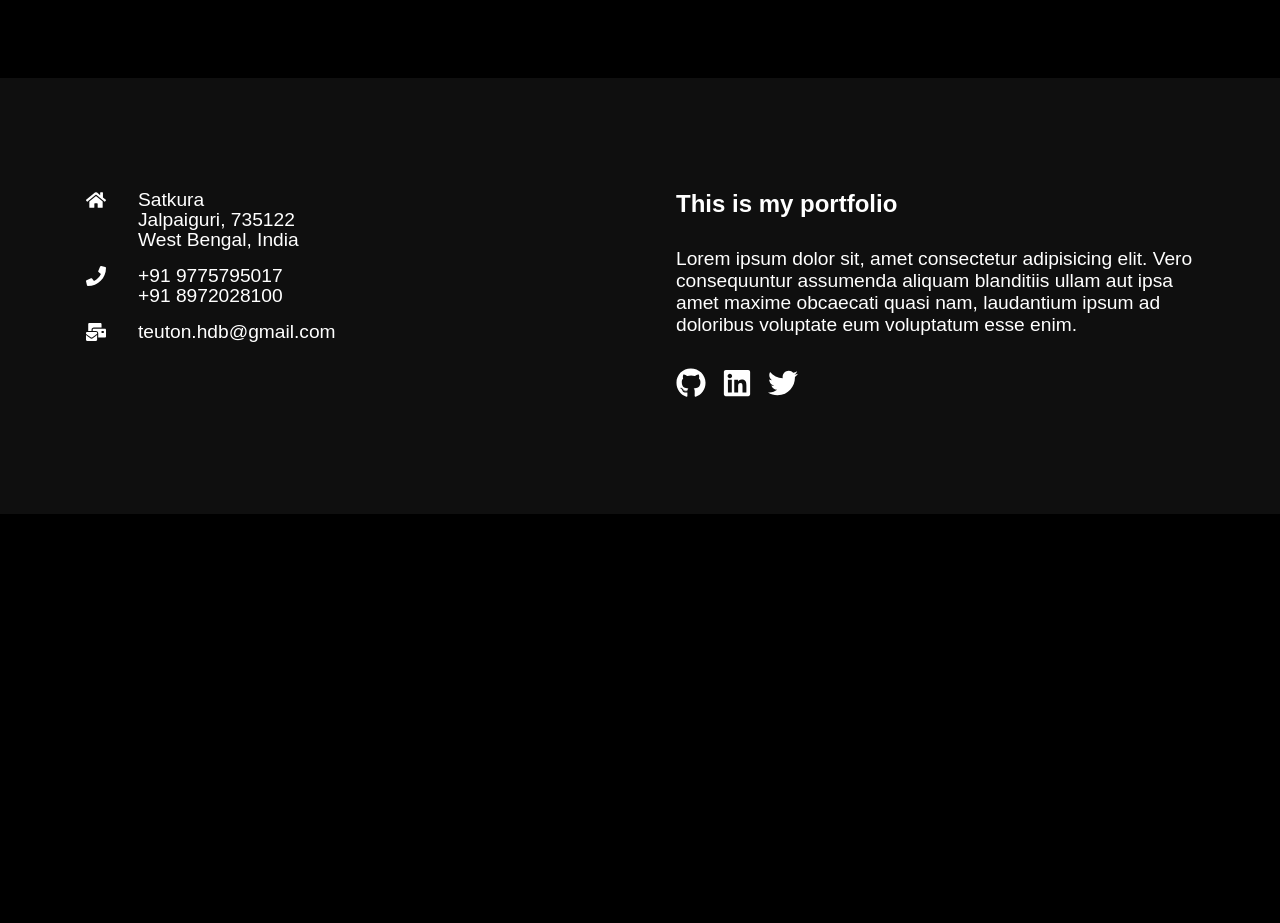
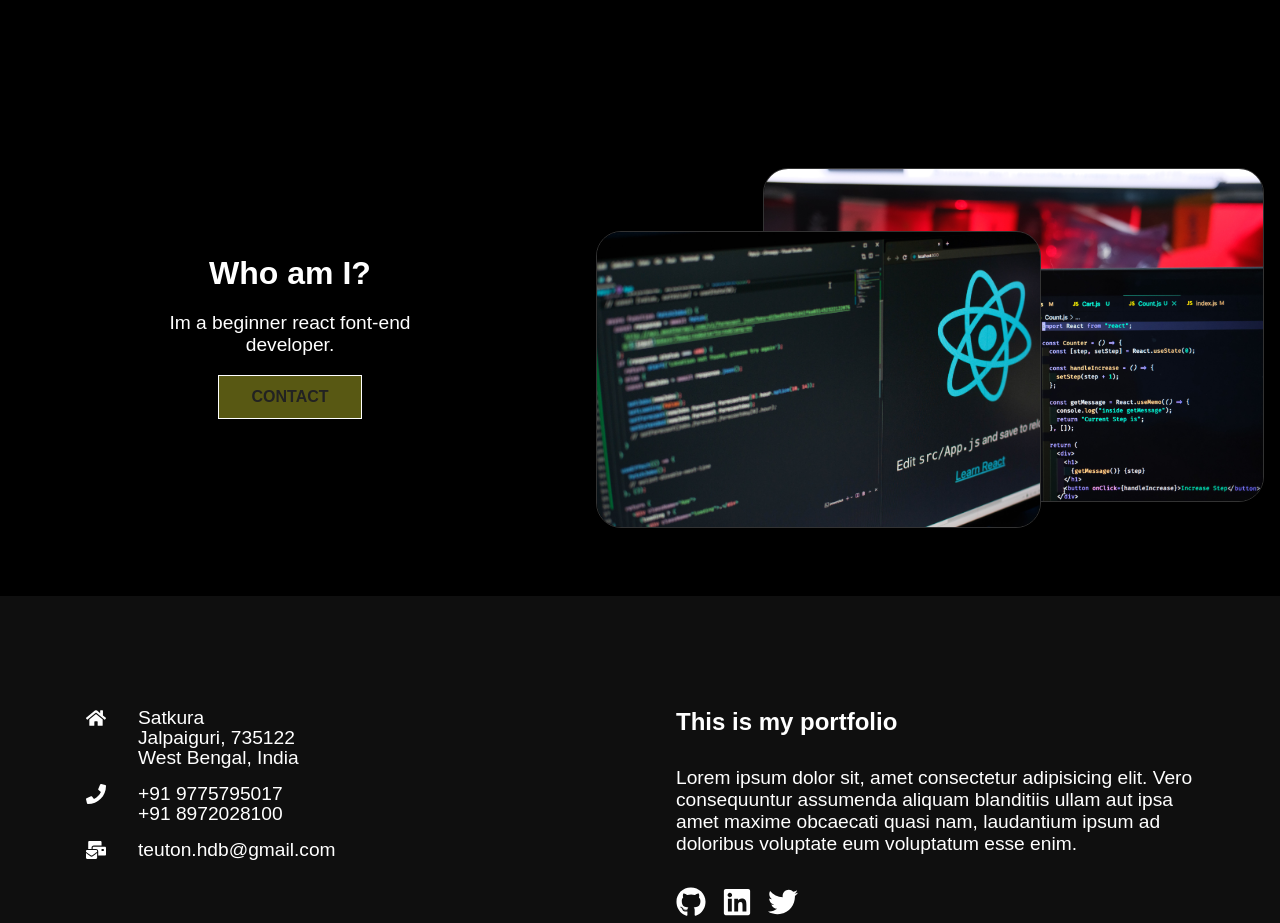
Before and after one commit to Teuton-Roy/my-portfolio-react, a React (Create React App) app: page / in a window 1280 px wide. Shown: the part 1882-2805 px from the top of the page. Before the commit the page ends 2396 px from the top, so only its background shows below. Built offline with nearby package versions, Linux system fonts and the light colour scheme; a web font is replaced by a local one.

Commit message:
rander AboutContent page to Home page

```diff
--- a/src/routes/Home.js
+++ b/src/routes/Home.js
@@ -3,6 +3,7 @@ import Navbar from '../components/Navbar'
 import Heroimg from '../components/Heroimg'
 import Footer from '../components/Footer'
 import Work from '../components/Work'
+import AboutContent from '../components/AboutContent'
 
 const Home = () => {
   return (
@@ -10,6 +11,7 @@ const Home = () => {
       <Navbar></Navbar>
       <Heroimg></Heroimg>
       <Work></Work>
+      <AboutContent></AboutContent>
       <Footer></Footer>
     </div>
   )
```
